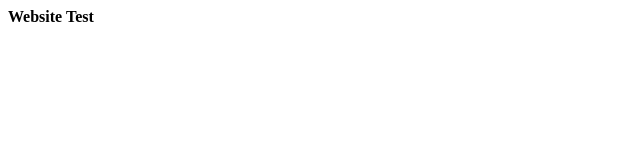
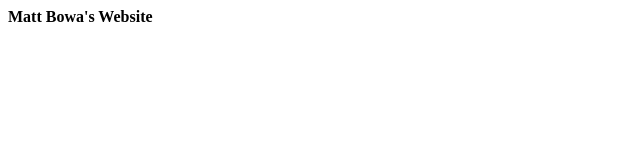
Before and after one commit to mattbowa/devops-challenge, a plain HTML site: page index.html in a window 1280 px wide. Shown: the full height of the page, 0-640 px from the left. Drawn offline with Linux system fonts and the light colour scheme.

Commit message:
Update readme and index files

```diff
--- a/index.html
+++ b/index.html
@@ -1,10 +1,8 @@
 <html>
-  <!-- This tag is compulsory for any HTML document. -->
   <head>
-    <!-- The Head tag is used to create a title of web page, CSS syntax for a web page, and helps in written a JavaScript code. -->
+    <title>Devops Challenge</title>
   </head>
   <body>
-    <!-- The Body tag is used to display the content on a web page. In this example we do not specify any content or any tag, so in output nothing will display on the web page. -->
-    <h4>Website Test</h4>
+    <h4>Matt Bowa's Website</h4>
   </body>
 </html>
```
Also changed, not shown: 1 other file.
